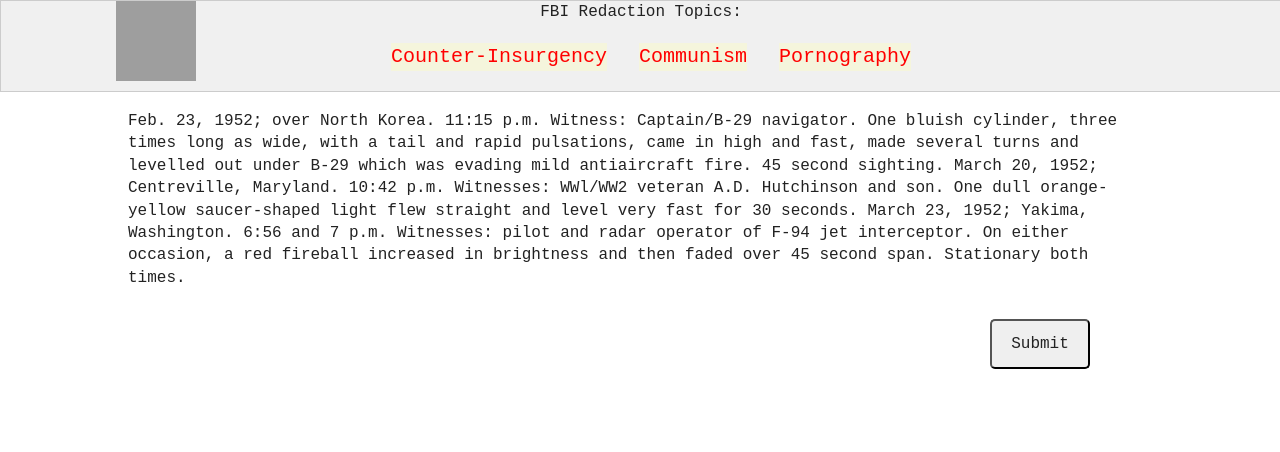
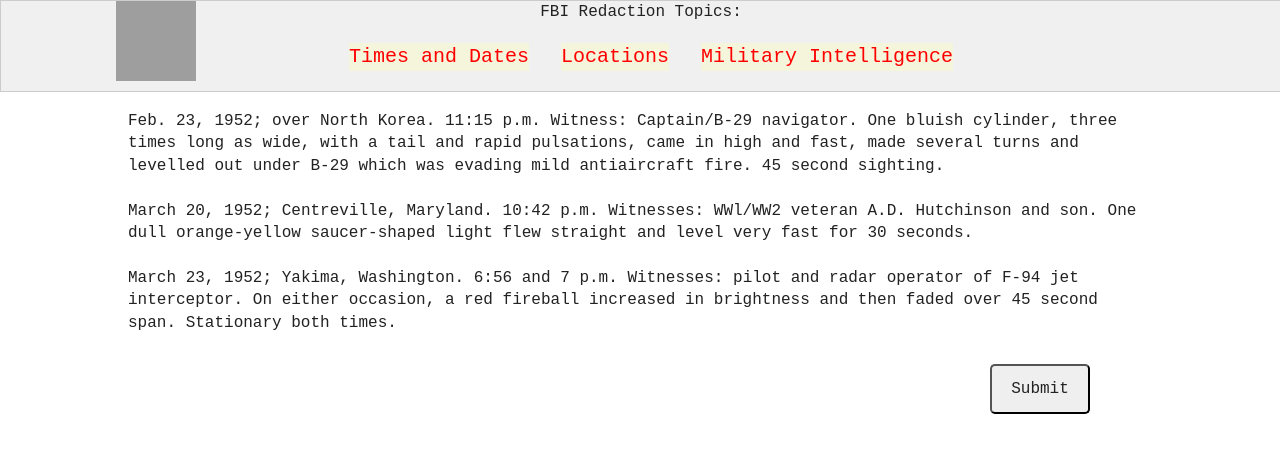
Before and after one commit to 1gb/ids, a plain HTML site: page index.html in a window 1280 px wide. Drawn offline with nearby package versions, Linux system fonts and the light colour scheme; grey boxes are pictures that could not be loaded.

Commit message:
second assignment now working

```diff
--- a/css/main.css
+++ b/css/main.css
@@ -141,6 +141,11 @@ textarea {
      margin-left: 20px;
      color: red;
      background-color: beige;
+   }
+
+   .item {
+     padding: 2em;
+     /*margin: -2em; */
    }
 
    .redacted {
--- a/index.html
+++ b/index.html
@@ -23,13 +23,13 @@
           <div class="fbiLogo"><img src="http://freevectorlogo.net/wp-content/uploads/2012/12/fbi-seal-logo-vector.png"></div>
               <div class="fbiTitle">FBI Redaction Topics:</div>
           <div class="topicContainer">
-            <div class="topic t1">Counter-Insurgency</div>
-            <div class="topic t2">Communism</div>
-            <div class="topic t3">Pornography</div>
+            <div class="topic t1"></div>
+            <div class="topic t2"></div>
+            <div class="topic t3"></div>
           </div>
         </div>
 
-        <div class="content">
+        <div class="content" id="assignments">
         </div>
 
 
--- a/js/main.js
+++ b/js/main.js
@@ -1,31 +1,46 @@
-// click a word to apply redaction styling
+// draw topics from assignments var
 
 $(document).ready(function() {
 
-  var assignment1 = {
+  var assignmentCount = 0;
+
+  var assignments = [{
     article: ' <strong> Feb. 23, 1952; over North Korea. 11:15 p.m. </strong> Witness: Captain/B-29 navigator. One bluish cylinder, three times long as wide, with a tail and rapid pulsations, came in high and fast, made several turns and levelled out under B-29 which was evading mild antiaircraft fire.  45 second sighting. <br> <br> March 20, 1952; Centreville, Maryland.  10:42 p.m. Witnesses: WWl/WW2 veteran A.D. Hutchinson and son.  One dull orange-yellow saucer-shaped light flew straight and level very fast for 30 seconds. <br> <br> March 23, 1952; Yakima, Washington. 6:56 and 7 p.m. Witnesses:  pilot and radar operator of F-94 jet interceptor. On either occasion, a red fireball increased in brightness and then faded over 45 second span.  Stationary both times.',
-  assignment1topics: {
-    topic1: 'Communism',
-    topic2: 'UFOs',
-    topic3: 'Time Travel'
+  assignmentTopics: {
+    topic1: 'Times and Dates',
+    topic2: 'Locations',
+    topic3: 'Military Intelligence'
   }
- }
+ },
+ {
+    article: 'Ingredients <br> <br>  cups all-purpose flour <br> 1 teaspoon baking powder <br> 1 teaspoon salt <br> 1 cup butter <br> 1 cup shortening <br> 3 cups white sugar <br> 6 large eggs <br> 3/4 cup milk <br> 1 teaspoon lemon extract <br> 1 teaspoon vanilla extract <br> <br> Directions <br> <br> Preheat oven to 325 degrees F (165 degrees C). Grease and flour a 9-inch fluted tube pan (such as a Bundt(R)). <br> <br> Mix flour, baking powder, and salt together in a bowl; sift the flour mixture twice into a separate bowl. Cream butter, shortening, and sugar in another large bowl until smooth; stir eggs and milk into creamed mixture until thoroughly combined. <br> <br> Gradually mix flour into moist ingredients to make a smooth batter; stir lemon and vanilla extracts into batter. Continue mixing until no sugar granules are visible. Pour batter into prepared tube pan. <br> <br> Bake in the preheated oven until top is springy and cake is set in the center, about 90 minutes. Let cake cool in the pan until sides separate from pan; turn out onto a rack to finish cooling.',
+  assignmentTopics: {
+    topic1: 'Measurements',
+    topic2: 'Quantities',
+    topic3: 'Foreign Foods'
+  }
+ }]
 
-//   $('.content').html(assignment1.article);
+  function formatContent() {
 
-  // var bodyText = assignment1.article;
-//   var textArray = bodyText.split(" ");
-  // $('.content').empty();
 
-  var textArray = (assignment1.article).split(" ");
+    var whichAssignment = assignments[assignmentCount];
+    var textArray = (whichAssignment.article).split(" ");
 
-  for (i = 0; i < textArray.length; i++) {
-    if (textArray[i].charAt(0) !== '<' ) {
-      $('.content').append('<span class="item' + i + '">' + textArray[i] + '</span> ');
-      console.log('<span class="item' + i + '">' + textArray[i] + '</span> ')
+    function insertTopics() {
+      $('.t1').html(whichAssignment.assignmentTopics.topic1);
+      $('.t2').html(whichAssignment.assignmentTopics.topic2);
+      $('.t3').html(whichAssignment.assignmentTopics.topic3);
+    }
+    insertTopics()
+
+    for (i = 0; i < textArray.length; i++) {
+      if (textArray[i].charAt(0) !== '<' ) {
+        $('.content').append('<span class="item' + i + '">' + textArray[i] + '</span> ');
+        console.log('<span class="item' + i + '">' + textArray[i] + '</span> ')
     } else {
       console.log(textArray[i]);
-      $('.context').append(textArray[i]);
+      $('.content').append(textArray[i]);
     }
   }
 
@@ -34,4 +49,15 @@ $(document).ready(function() {
     console.log(theClass);
     $('.' + theClass).addClass('redacted');
   });
-});
+
+  $('.submitButton').click(function() {
+    $('.content').empty();
+    assignmentCount++
+    formatContent();
+  })
+
+  } //end formatContent
+
+  formatContent();
+
+}); //end ready
```
